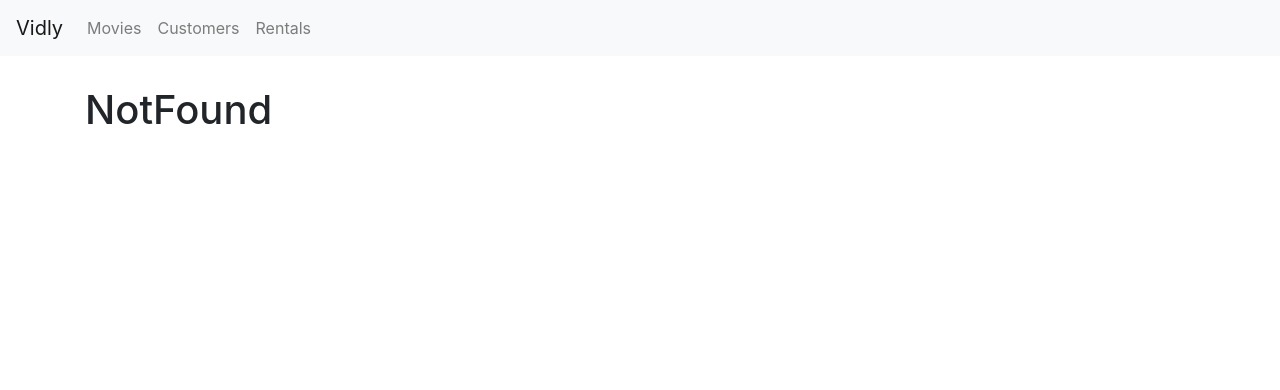
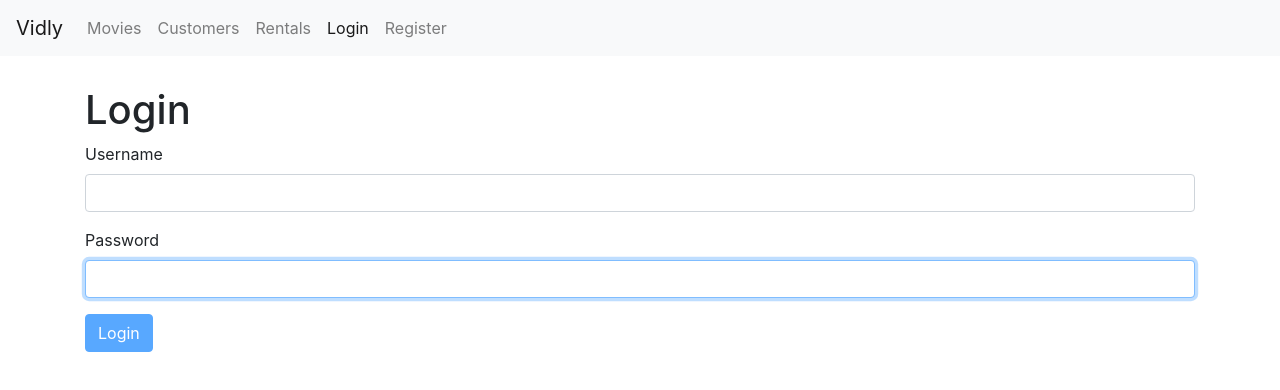
Before and after one commit to kenny850917/selfLearn-React, a React (Create React App) app in the folder vidly/: page /login in a window 1280 px wide. Before the commit this address led to /notFound. Shown: the top 390 px of the page. Built offline with nearby package versions, Linux system fonts and the light colour scheme.

Commit message:
login and register form
create reuseable codes for form with validation on Joi

```diff
--- a/vidly/package.json
+++ b/vidly/package.json
@@ -8,6 +8,7 @@
     "@testing-library/user-event": "^7.2.1",
     "bootstrap": "^4.4.1",
     "font-awesome": "^4.7.0",
+    "joi-browser": "^13.4.0",
     "lodash": "^4.17.15",
     "prop-types": "^15.6.2",
     "react": "^16.12.0",
--- a/vidly/src/App.js
+++ b/vidly/src/App.js
@@ -6,6 +6,8 @@
 import Rentals from "./components/rentals";
 import NotFound from "./components/notFound";
 import NavBar from "./components/navBar";
+import LoginForm from "./components/loginForm";
+import RegisterForm from "./components/registerForm";
 import "./App.css";
 
 function App() {
@@ -14,6 +16,8 @@
       <NavBar />
       <main className="container">
         <Switch>
+          <Route path="/register" component={RegisterForm}></Route>
+          <Route path="/login" component={LoginForm}></Route>
           <Route path="/movies/:id" component={MovieForm}></Route>
           <Route path="/movies" component={Movies}></Route>
           <Route path="/customers" component={Customers}></Route>
--- /dev/null
+++ b/vidly/src/components/common/form.jsx
@@ -0,0 +1,68 @@
+import React, { Component } from "react";
+import Joi from "joi-browser";
+import Input from "./input";
+class Form extends Component {
+  state = { data: {}, errors: {} };
+
+  validate = () => {
+    const options = { abortEarly: false };
+    const { error } = Joi.validate(this.state.data, this.schema, options);
+    if (!error) return null;
+
+    const errors = {};
+    for (let item of error.details) errors[item.path[0]] = item.message;
+    return errors;
+  };
+
+  validateProperty = ({ name, value }) => {
+    const obj = { [name]: value };
+    const schema = { [name]: this.schema[name] };
+    const { error } = Joi.validate(obj, schema);
+    return error ? error.details[0].message : null;
+  };
+
+  handleSubmit = e => {
+    e.preventDefault();
+    const errors = this.validate();
+    this.setState({ errors: errors || {} });
+    if (errors) return;
+
+    this.doSubmit();
+  };
+
+  handleChange = ({ currentTarget: input }) => {
+    const errors = { ...this.state.errors };
+    const errorMessage = this.validateProperty(input);
+    if (errorMessage) errors[input.name] = errorMessage;
+    else delete errors[input.name];
+
+    const data = { ...this.state.data };
+    data[input.name] = input.value;
+
+    this.setState({ data, errors });
+  };
+
+  renderButton(label) {
+    return (
+      <button disabled={this.validate()} className="btn btn-primary">
+        {label}
+      </button>
+    );
+  }
+
+  renderInput(name, label, type = "text") {
+    const { data, errors } = this.state;
+    return (
+      <Input
+        type={type}
+        name={name}
+        value={data[name]}
+        label={label}
+        onChange={this.handleChange}
+        error={errors[name]}
+      />
+    );
+  }
+}
+
+export default Form;
--- /dev/null
+++ b/vidly/src/components/common/input.jsx
@@ -0,0 +1,20 @@
+import React from "react";
+
+const Input = ({ name, label, error, ...rest }) => {
+  return (
+    <div className="form-group">
+      <label htmlFor={name}> {label} </label>
+      <input
+        autoFocus
+        {...rest}
+        name={name}
+        id={name}
+        className="form-control"
+      />
+
+      {error && <div className="alert alert-danger">{error}</div>}
+    </div>
+  );
+};
+
+export default Input;
--- /dev/null
+++ b/vidly/src/components/loginForm.jsx
@@ -0,0 +1,39 @@
+import React, { Component } from "react";
+import Joi from "joi-browser";
+import Form from "./common/form";
+class LoginForm extends Form {
+  // username = React.createRef();
+
+  state = {
+    data: { username: "", password: "" },
+    errors: {}
+  };
+
+  schema = {
+    username: Joi.string()
+      .required()
+      .label("Username"),
+    password: Joi.string()
+      .required()
+      .label("Password")
+  };
+  doSubmit = () => {
+    //call the server
+    console.log("Submitted");
+  };
+
+  render() {
+    return (
+      <div>
+        <h1>Login</h1>
+        <form onSubmit={this.handleSubmit}>
+          {this.renderInput("username", "Username")}
+          {this.renderInput("password", "Password", "password")}
+          {this.renderButton("Login")}
+        </form>
+      </div>
+    );
+  }
+}
+
+export default LoginForm;
--- a/vidly/src/components/navBar.jsx
+++ b/vidly/src/components/navBar.jsx
@@ -1,5 +1,5 @@
 import React from "react";
-import {Link, NavLink} from 'react-router-dom';
+import { Link, NavLink } from "react-router-dom";
 const NavBar = () => {
   return (
     <nav className="navbar navbar-expand-lg navbar-light bg-light">
@@ -34,7 +34,16 @@
               Rentals
             </NavLink>
           </li>
-
+          <li className="nav-item">
+            <NavLink className="nav-link" to="/login">
+              Login
+            </NavLink>
+          </li>
+          <li className="nav-item">
+            <NavLink className="nav-link" to="/register">
+              Register
+            </NavLink>
+          </li>
         </ul>
       </div>
     </nav>
--- /dev/null
+++ b/vidly/src/components/registerForm.jsx
@@ -0,0 +1,45 @@
+import React, { Component } from "react";
+import Joi from "joi-browser";
+import Form from "./common/form";
+
+class RegesterForm extends Form {
+  state = {
+    data: { username: "", password: "", name: "" },
+    errors: {}
+  };
+
+  schema = {
+    username: Joi.string()
+      .required()
+      .email()
+      .label("Username"),
+    password: Joi.string()
+      .required()
+      .min(5)
+      .label("Password"),
+    name: Joi.string()
+      .required()
+      .label("Name")
+  };
+
+  doSubmit = () => {
+    //call the server
+    console.log("Submitted register form");
+  };
+
+  render() {
+    return (
+      <div>
+        <h1>Register</h1>
+        <form onSubmit={this.handleSubmit}>
+          {this.renderInput("username", "Username")}
+          {this.renderInput("password", "Password", "password")}
+          {this.renderInput("name", "Name")}
+          {this.renderButton("Register")}
+        </form>
+      </div>
+    );
+  }
+}
+
+export default RegesterForm;
```
Also changed, not shown: 1 other file (tests, documents, lock files or other folders).
